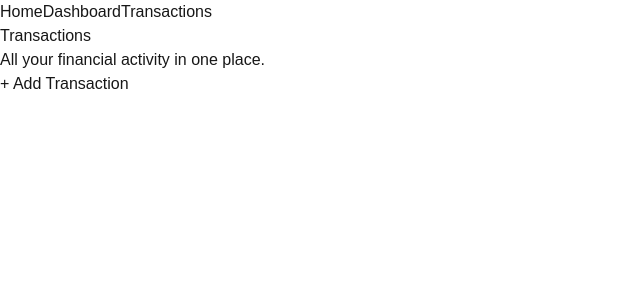
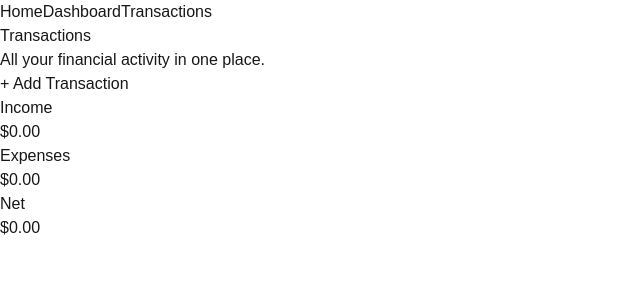
Before and after one commit to CP4485-Project-Riley-Dylan/CP4485EmergingTrendsProject, a Next.js app: page /transactions in a window 1280 px wide. Shown: the top 300 px of the page, without its empty margins (0-640 px from the left). Built offline with nearby package versions, Linux system fonts and the light colour scheme.

Commit message:
Created income, expenses and net values which transactions will be affecting.

```diff
--- a/app/transactions/page.js
+++ b/app/transactions/page.js
@@ -1,4 +1,12 @@
+"use client";
+import { useState } from "react";
+
 export default function Page() {
+  const [income, setIncome] = useState("$0.00");
+  const [expenses, setExpenses] = useState("$0.00");
+  const [net, setNet] = useState("$0.00");
+
+
   return (
     <>
       <main>
@@ -7,6 +15,14 @@ export default function Page() {
           <p>All your financial activity in one place.</p>
           <button> + Add Transaction</button>
         </section>
+        <section>
+          <p>Income</p>
+          <p>{income}</p>
+          <p>Expenses</p>
+          <p>{expenses}</p>
+          <p>Net</p>
+          <p>{net}</p>
+        </section>
       </main>
     </>
   )
```
